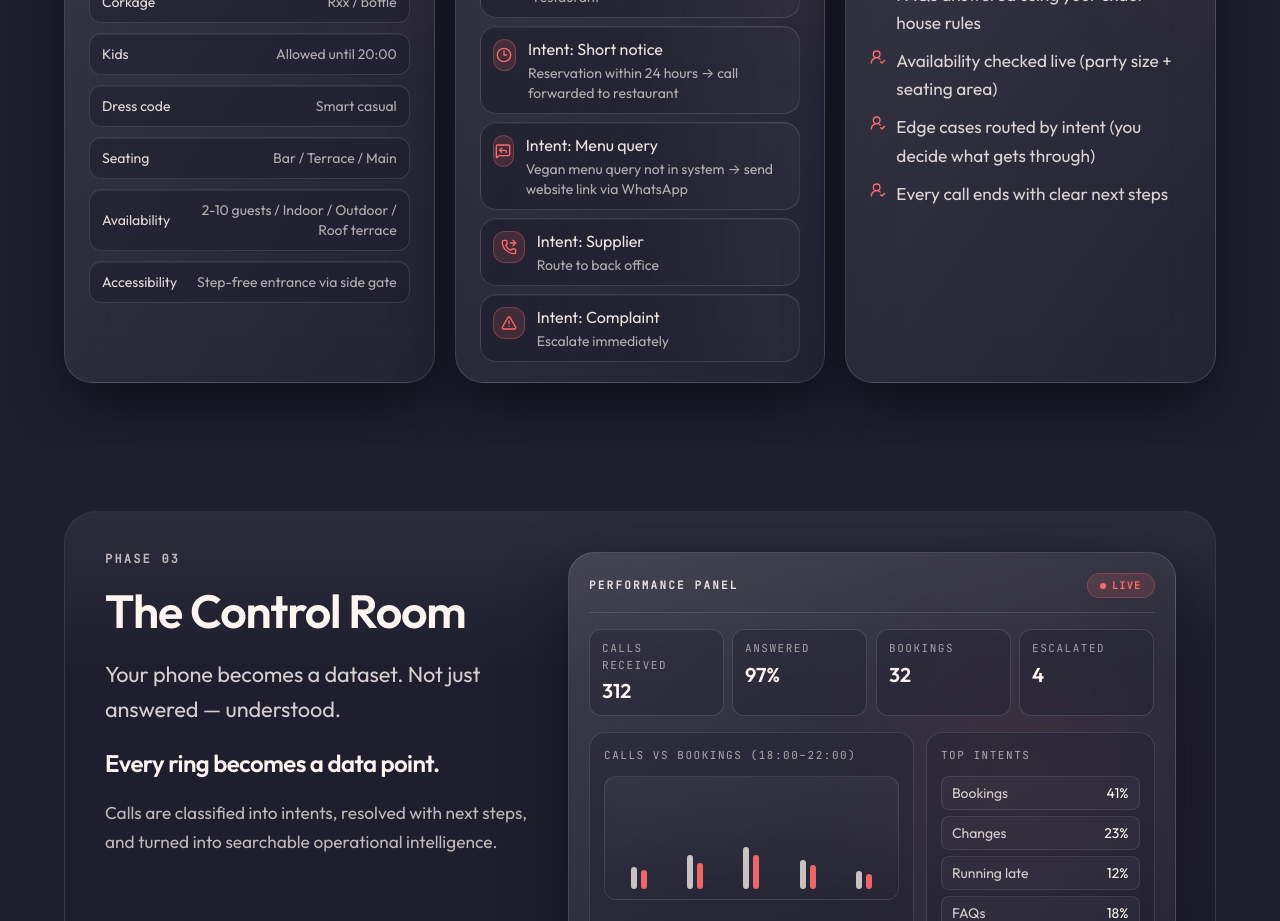
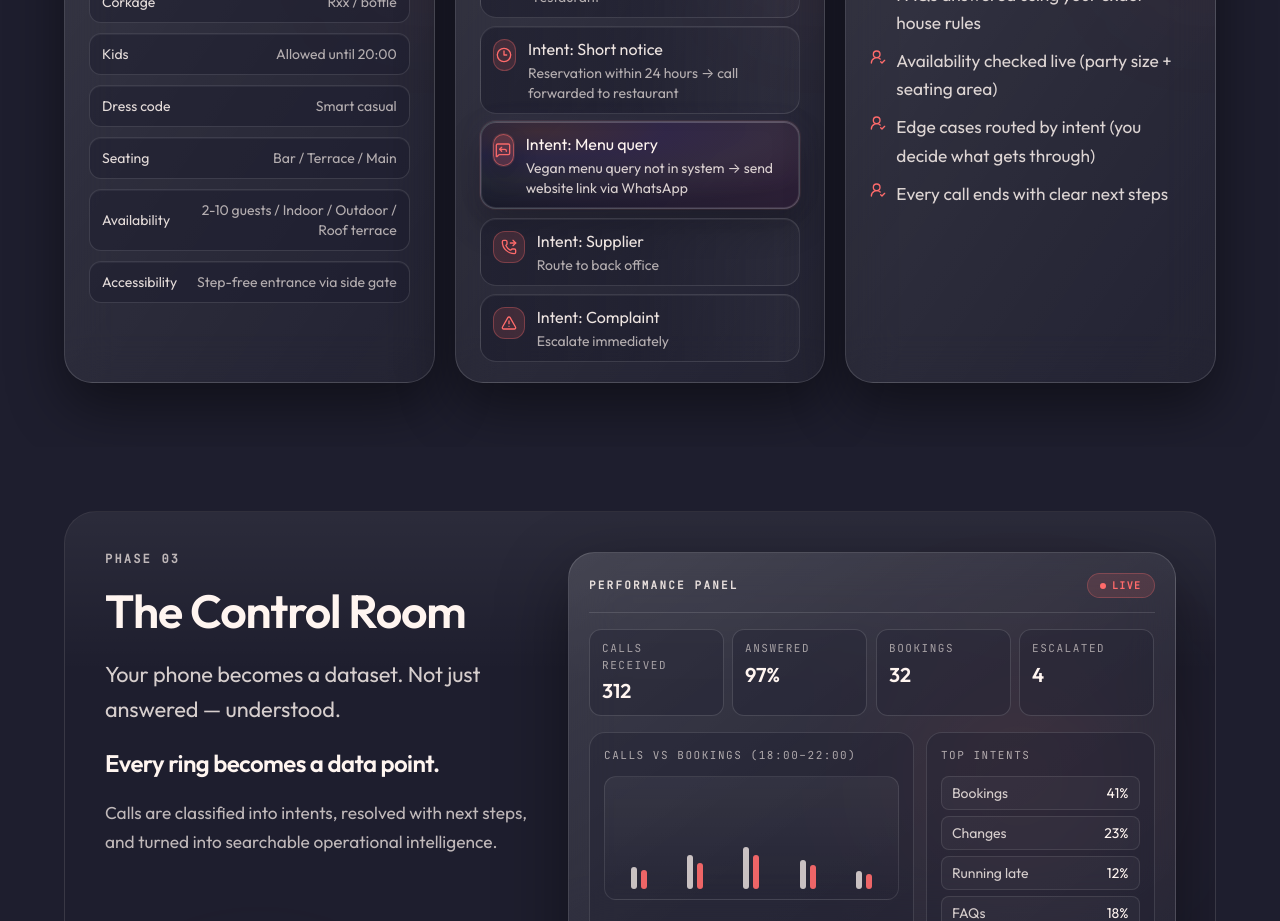
Before and after one commit to iainmacr77/r3worked-website, a Next.js app: page / in a window 1280 px wide. Shown: the part 7760-8681 px from the top of the page. Built offline with nearby package versions, Linux system fonts and the light colour scheme.

Commit message:
updated the second list with background scrolling effect

```diff
--- a/src/components/ui/TheFramework.tsx
+++ b/src/components/ui/TheFramework.tsx
@@ -354,12 +354,47 @@ function OpsRow({
     );
 }
 
-function OperationBentoVisual() {
-    const operationCardShellClassName = "h-full";
+const ACTIVE_OPS_ROW_CLASSNAME =
+    "ops-item--active -translate-y-px border-white/16 bg-[linear-gradient(135deg,rgba(18,23,35,0.94)_0%,rgba(31,26,45,0.9)_52%,rgba(46,32,52,0.78)_100%)] shadow-[inset_0_1px_0_rgba(255,255,255,0.12),0_16px_34px_rgba(0,0,0,0.32),0_0_0_1px_rgba(255,138,122,0.06)] ring-1 ring-coral/12";
+const INACTIVE_OPS_ROW_CLASSNAME = "translate-y-0 hover:border-white/20";
+
+function useCyclingActiveIndex(length: number) {
     const [prefersReducedMotion, setPrefersReducedMotion] = useState(
         () => typeof window !== "undefined" && window.matchMedia("(prefers-reduced-motion: reduce)").matches
     );
     const [activeIndex, setActiveIndex] = useState(0);
+
+    useEffect(() => {
+        const reducedMotionQuery = window.matchMedia("(prefers-reduced-motion: reduce)");
+        const handleReducedMotionChange = (event: MediaQueryListEvent) => {
+            setPrefersReducedMotion(event.matches);
+        };
+
+        reducedMotionQuery.addEventListener("change", handleReducedMotionChange);
+
+        return () => {
+            reducedMotionQuery.removeEventListener("change", handleReducedMotionChange);
+        };
+    }, []);
+
+    useEffect(() => {
+        if (prefersReducedMotion || length <= 1) {
+            return;
+        }
+        const intervalId = window.setInterval(() => {
+            setActiveIndex((prev) => (prev + 1) % length);
+        }, 3200);
+
+        return () => {
+            window.clearInterval(intervalId);
+        };
+    }, [length, prefersReducedMotion]);
+
+    return prefersReducedMotion ? 0 : activeIndex;
+}
+
+function OperationBentoVisual() {
+    const operationCardShellClassName = "h-full";
     const opsItems = [
         {
             icon: CalendarCheck2,
@@ -387,32 +422,7 @@ function OperationBentoVisual() {
             detail: "Guest requested a human • forwarded instantly"
         }
     ];
-
-    useEffect(() => {
-        const reducedMotionQuery = window.matchMedia("(prefers-reduced-motion: reduce)");
-        const handleReducedMotionChange = (event: MediaQueryListEvent) => {
-            setPrefersReducedMotion(event.matches);
-        };
-
-        reducedMotionQuery.addEventListener("change", handleReducedMotionChange);
-
-        return () => {
-            reducedMotionQuery.removeEventListener("change", handleReducedMotionChange);
-        };
-    }, []);
-
-    useEffect(() => {
-        if (prefersReducedMotion) {
-            return;
-        }
-        const intervalId = window.setInterval(() => {
-            setActiveIndex((prev) => (prev + 1) % opsItems.length);
-        }, 3200);
-
-        return () => {
-            window.clearInterval(intervalId);
-        };
-    }, [opsItems.length, prefersReducedMotion]);
+    const activeIndex = useCyclingActiveIndex(opsItems.length);
 
     return (
         <>
@@ -449,7 +459,7 @@ function OperationBentoVisual() {
                     <div className="space-y-3 pt-2">
                         {opsItems.map((item, index) => {
                             const Icon = item.icon;
-                            const isActive = prefersReducedMotion ? index === 0 : index === activeIndex;
+                            const isActive = index === activeIndex;
 
                             return (
                                 <OpsRow
@@ -458,8 +468,8 @@ function OperationBentoVisual() {
                                     className={cn(
                                         "transition-all duration-500 ease-out",
                                         isActive
-                                            ? "ops-item--active -translate-y-px border-white/16 bg-[linear-gradient(135deg,rgba(18,23,35,0.94)_0%,rgba(31,26,45,0.9)_52%,rgba(46,32,52,0.78)_100%)] shadow-[inset_0_1px_0_rgba(255,255,255,0.12),0_16px_34px_rgba(0,0,0,0.32),0_0_0_1px_rgba(255,138,122,0.06)] ring-1 ring-coral/12"
-                                            : "translate-y-0 hover:border-white/20"
+                                            ? ACTIVE_OPS_ROW_CLASSNAME
+                                            : INACTIVE_OPS_ROW_CLASSNAME
                                     )}
                                     icon={<Icon className="h-4 w-4" />}
                                     title={item.title}
@@ -513,6 +523,7 @@ function RulesRoutingBentoVisual() {
         { icon: PhoneForwarded, title: "Intent: Supplier", detail: "Route to back office" },
         { icon: AlertTriangle, title: "Intent: Complaint", detail: "Escalate immediately" }
     ];
+    const activeIndex = useCyclingActiveIndex(routingRules.length);
 
     return (
         <div className="grid grid-cols-1 gap-4 md:grid-cols-2 xl:grid-cols-3 md:gap-5">
@@ -537,12 +548,19 @@ function RulesRoutingBentoVisual() {
                     </span>
                 </div>
                 <div className="mt-3 space-y-2">
-                    {routingRules.map((rule) => {
+                    {routingRules.map((rule, index) => {
                         const Icon = rule.icon;
+                        const isActive = index === activeIndex;
                         return (
                             <OpsRow
                                 key={rule.title}
-                                className="px-3 py-2.5"
+                                active={isActive}
+                                className={cn(
+                                    "px-3 py-2.5 transition-all duration-500 ease-out",
+                                    isActive
+                                        ? ACTIVE_OPS_ROW_CLASSNAME
+                                        : INACTIVE_OPS_ROW_CLASSNAME
+                                )}
                                 icon={<Icon className="h-4 w-4" />}
                                 title={rule.title}
                                 detail={rule.detail}
```
